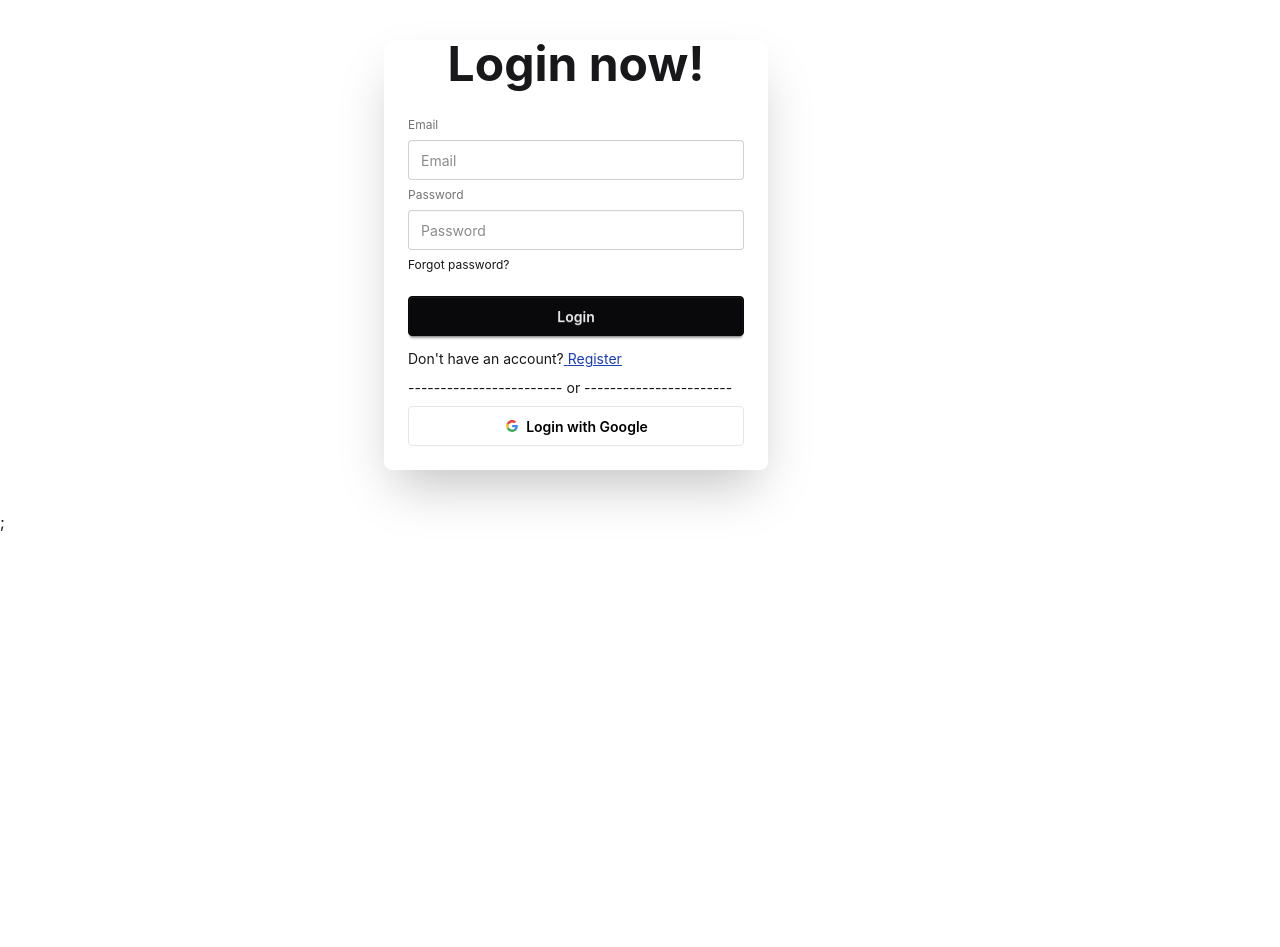
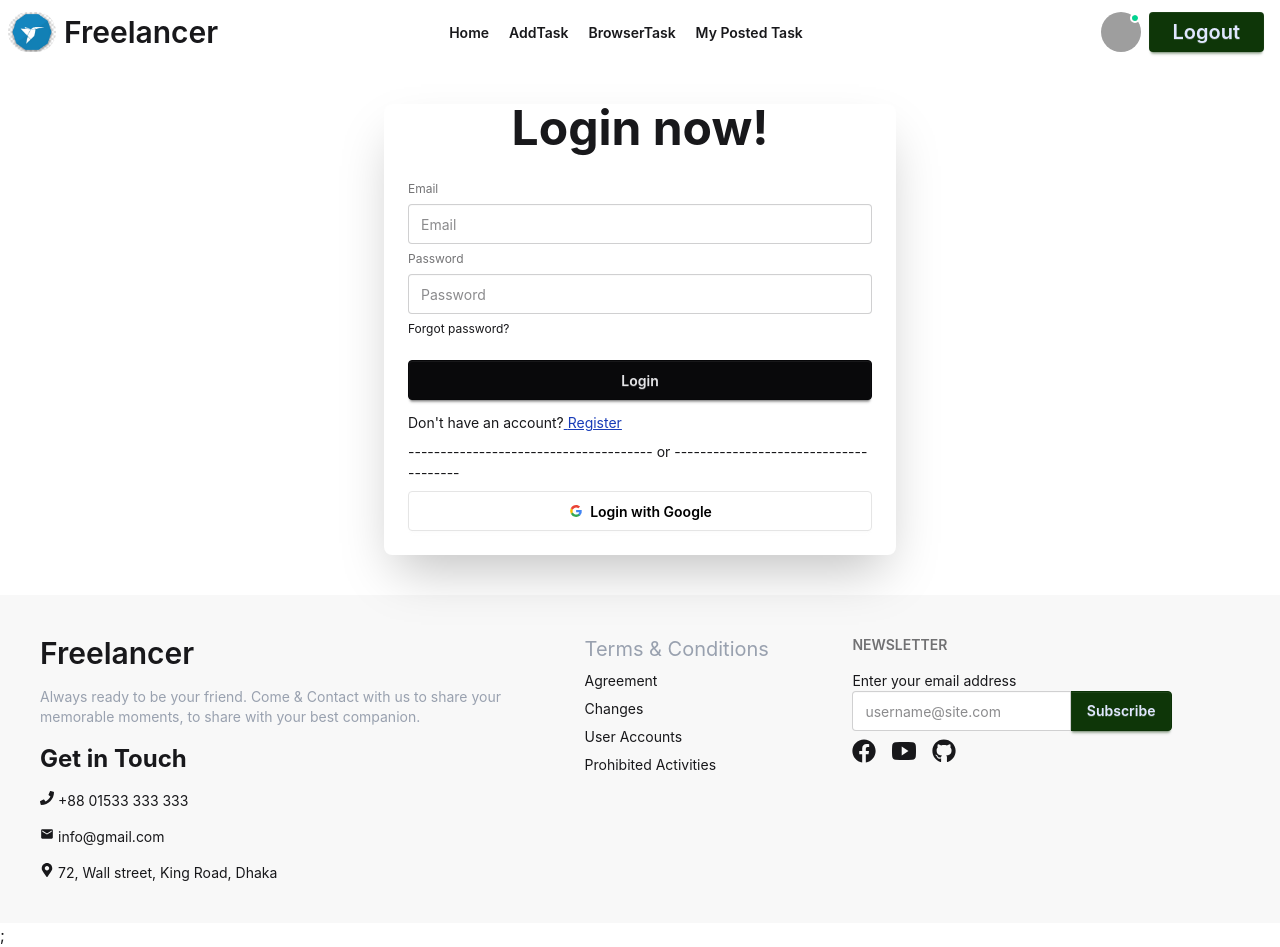
Before and after one commit to Srabonti721/Freelance-marketplace-client, a React (Vite) app: page /auth/login in a window 1280 px wide. Before the commit the page ends 800 px from the top, so only its background shows below. Built offline with nearby package versions, Linux system fonts and the light colour scheme; no server answers; sample sign-in values are in the browser's storage; grey boxes are pictures that could not be loaded.

Commit message:
private route added

```diff
--- a/src/App.jsx
+++ b/src/App.jsx
@@ -10,6 +10,7 @@ import AuthLayout from "./Auth/AuthLayout";
 import Login from "./Auth/Login";
 import Register from "./Auth/Register";
 import { ToastContainer } from "react-toastify";
+import PrivateRoute from "./Auth/PrivateRoute";
 
 const router = createBrowserRouter([
     {
@@ -22,7 +23,9 @@ const router = createBrowserRouter([
           },
           {
             path:"/add",
-            Component:AddTask
+            element:<PrivateRoute>
+              <AddTask></AddTask>
+            </PrivateRoute>
           },
           {
             path:"/browser",
@@ -30,14 +33,16 @@ const router = createBrowserRouter([
           },
           {
             path:"/myPost",
-            Component:MyPost
+            element:<PrivateRoute>
+              <MyPost></MyPost>
+            </PrivateRoute>
           },
         ]
     },
     {
       path:'/auth',
-      Component:AuthLayout
-    },
+      Component:AuthLayout,
+      children:[
     {
       path:'/auth/login',
       Component:Login
@@ -46,6 +51,9 @@ const router = createBrowserRouter([
       path:'/auth/register',
       Component:Register
     },
+      ]
+    },
+
 ]);
 
 function App() {
--- a/src/Auth/AuthLayout.jsx
+++ b/src/Auth/AuthLayout.jsx
@@ -1,9 +1,14 @@
 import React from 'react';
+import { Outlet } from 'react-router';
+import Header from '../components/Header';
+import Footer from '../components/Footer';
 
 const AuthLayout = () => {
     return (
-        <div>
-
+        <div className='container mx-auto'>
+            <Header/>
+            <Outlet/>
+            <Footer/>
         </div>
     );
 };
--- a/src/Auth/Login.jsx
+++ b/src/Auth/Login.jsx
@@ -1,10 +1,12 @@
 import { use } from "react";
 import { AuthContext } from "../context/AuthProvider";
-import { Link } from "react-router";
+import { Link, useLocation, useNavigate } from "react-router";
 import { toast } from "react-toastify";
 
 const Login = () => {
     const { GoogleSignIn, loginUser } = use(AuthContext);
+    const location = useLocation();
+    const navigate = useNavigate()
 
     const handleLogin = (e) => {
         e.preventDefault();
@@ -26,6 +28,7 @@ const Login = () => {
                             progress: undefined,
                             theme: "dark",
                         });
+                        navigate(`${location.state ? location.state : "/"}`)
             })
             .catch((error) => {
                 console.log(error);
@@ -52,7 +55,7 @@ const Login = () => {
     };
     return (
         <div className="py-10 max-w-lg mx-auto">
-            <div className="card bg-base-100 w-full max-w-sm shrink-0 shadow-2xl">
+            <div className="card bg-base-100 w-full shrink-0 shadow-2xl">
                 <h1 className="text-5xl font-bold text-center">Login now!</h1>
                 <div className="card-body">
                     <form onSubmit={handleLogin} className="fieldset">
@@ -85,7 +88,7 @@ const Login = () => {
                             Register
                         </Link>
                     </p>
-                    ------------------------ or -----------------------
+                    -------------------------------------- or --------------------------------------
                     {/* Google */}
                     <button
                         onClick={handleGoogleLogin}
--- /dev/null
+++ b/src/Auth/PrivateRoute.jsx
@@ -0,0 +1,18 @@
+import React, { use } from 'react';
+import { AuthContext } from '../context/AuthProvider';
+import { Navigate, useLocation } from 'react-router';
+
+const PrivateRoute = ({children}) => {
+    const {users} = use(AuthContext);
+
+    const location = useLocation();
+
+    if(users && users?.email){
+        return children;
+    }
+    return (
+<Navigate state={location.pathname} to={'/auth/login'}></Navigate>
+    );
+};
+
+export default PrivateRoute;
--- a/src/Auth/Register.jsx
+++ b/src/Auth/Register.jsx
@@ -45,8 +45,8 @@ const Register = () => {
             });
     };
     return (
-        <div className="py-10 max-w-lg mx-auto">
-            <div className="card bg-base-100 w-full max-w-sm shrink-0 shadow-2xl">
+        <div className="my-10 max-w-lg mx-auto">
+            <div className="card bg-base-100 w-full py-5 shrink-0 shadow-2xl">
                 <h1 className="text-5xl font-bold text-center">
                     Register now!
                 </h1>
@@ -90,7 +90,7 @@ const Register = () => {
                     </form>
                     <p>have already an account?
                     <Link className='text-blue-800 underline text-sm' to='/auth/login'> Login</Link></p>
-                ------------------------ or -----------------------
+               -------------------------------------- or -------------------------------------
                     {/* Google */}
                     <button
                         onClick={handleGoogleRegister}
--- a/src/components/Header.jsx
+++ b/src/components/Header.jsx
@@ -6,10 +6,10 @@ import { toast } from "react-toastify";
 
 const Header = () => {
     const { users, logOut } = use(AuthContext);
-    console.log(users);
-const handleLogOut = () =>{
-    logOut().then(()=>{
-        toast.error('🦄 User logOut Successfully!', {
+    const handleLogOut = () => {
+        logOut()
+            .then(() => {
+                toast.error("🦄 User logOut Successfully!", {
                     position: "top-right",
                     autoClose: 3000,
                     hideProgressBar: false,
@@ -18,14 +18,12 @@ pauseOnHover: true,
                     draggable: true,
                     progress: undefined,
                     theme: "dark",
-
                 });
-    }).catch((error)=>{
+            })
+            .catch((error) => {
                 console.log(error);
-
-    })
-}
-
+            });
+    };
 
     const link = (
         <>
@@ -88,7 +86,10 @@ theme: "dark",
                     </div>
                 </div>
                 {users ? (
-                    <button onClick={handleLogOut} className="btn text-xl px-6 btn-primary hover:bg-[#278718] border-none">
+                    <button
+                        onClick={handleLogOut}
+                        className="btn text-xl px-6 btn-primary hover:bg-[#278718] border-none"
+                    >
                         Logout
                     </button>
                 ) : (
```
Lines whose indentation alone changed are shown as unchanged.
